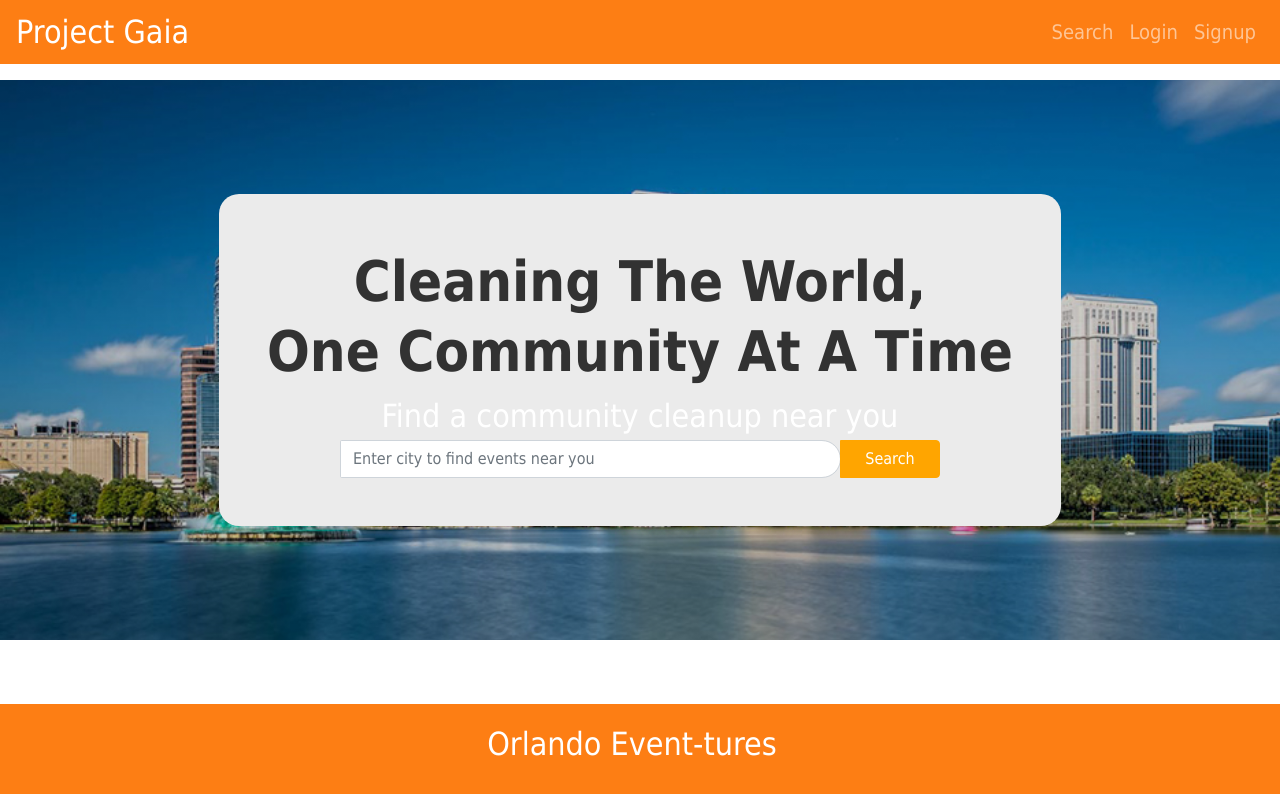
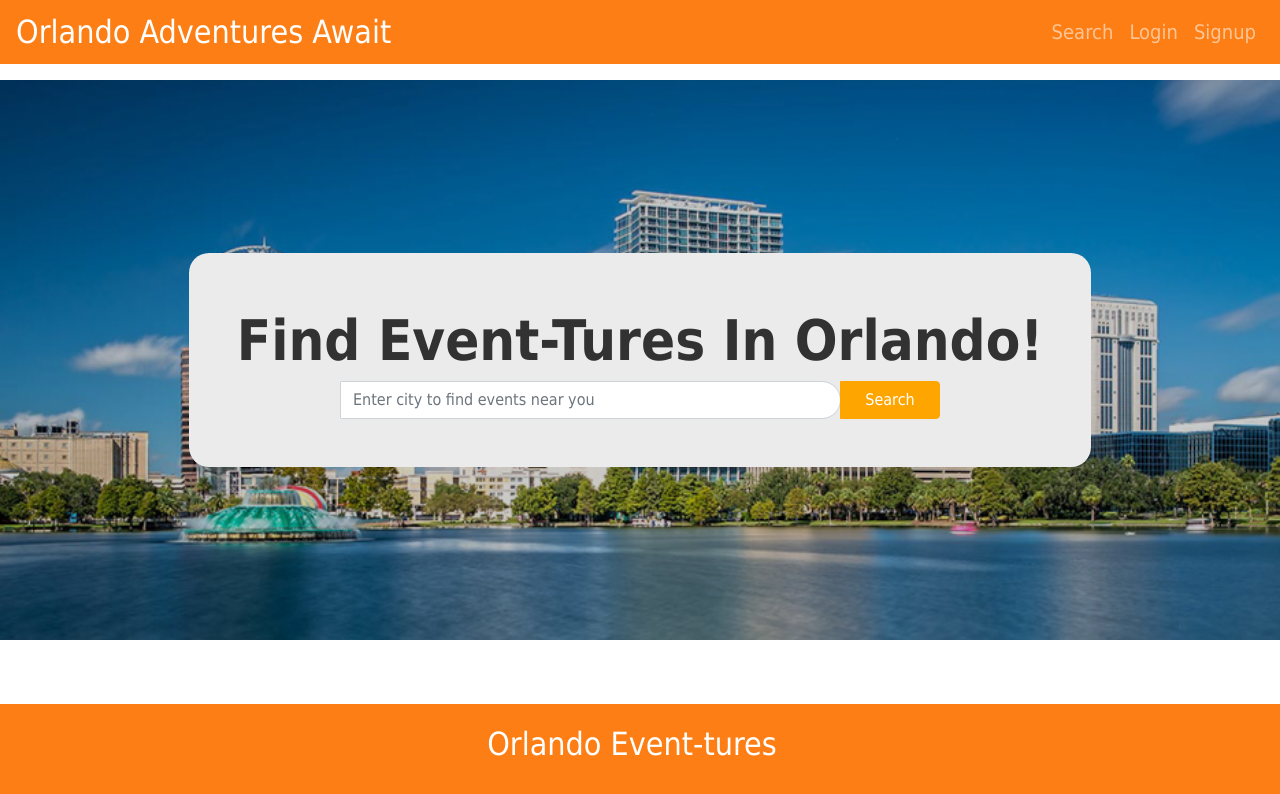
Before and after one commit to kalib-hicks/OrlandoEvent-ture, a React (Create React App) app in the folder client/: page / in a window 1280 px wide. Shown: the top 794 px of the page. Built offline with nearby package versions, Linux system fonts and the light colour scheme; a web font is replaced by a local one.

Commit message:
troubleshooting

```diff
--- a/client/src/components/Header/index.js
+++ b/client/src/components/Header/index.js
@@ -10,14 +10,14 @@ const Header = () => {
 
     return(
         <Navbar variant='dark' expand="lg" className='d-flex justify-content-between px-3'>
-            <Navbar.Brand href="/">Project Gaia</Navbar.Brand>
+            <Navbar.Brand href="/">Orlando Adventures Await</Navbar.Brand>
             <Navbar.Toggle aria-controls="basic-navbar-nav" />
             <Navbar.Collapse id="basic-navbar-nav" className="justify-content-end">
                 <Nav>
                     <Nav.Link href="/">Search</Nav.Link>
                     {Auth.loggedIn() ? (
                         <>
-                            <Nav.Link href="/profile">Profile</Nav.Link>
+                            <Nav.Link href="/profile">Your Events</Nav.Link>
                             <Nav.Link href="/create-event">Create Event</Nav.Link>
                             <Nav.Link href="/" onClick={logout}>Logout</Nav.Link>
                         </>
--- a/client/src/components/Search/index.js
+++ b/client/src/components/Search/index.js
@@ -20,8 +20,8 @@ const Search = () => {
         <Jumbotron className='mb-5'>
             <Container id='search' className='d-flex flex-column justify-content-center align-items-center' fluid>
                 <div>
-                    <h2>cleaning the world,<br /> one community at a time</h2>
-                    <p>Find a community cleanup near you</p>
+                    <h2>Find Event-tures in Orlando!</h2>
+
                     <Form onSubmit={handleSearchSubmit}>
                         <InputGroup className='d-flex justify-content-center'>
                             <FormControl
--- a/client/src/pages/CreateEvent.js
+++ b/client/src/pages/CreateEvent.js
@@ -66,7 +66,7 @@ const CreateEvent = () => {
   if (!Auth.loggedIn()) {
     return (
       <h3 style={{ color: 'black', textAlign: 'center' }}>
-          You need to be logged in to see this page. Use the navigation links above to sign up or log in!
+          Please login to view
       </h3>
     );
   };
@@ -75,9 +75,7 @@ const CreateEvent = () => {
     <Jumbotron fluid className='m-5'>
       <Container id="create">
         <h1 >Create Event</h1>
-        <p>
-          Fill in the information below to let everyone know you are hosting a clean up!
-        </p>
+
         <Form onSubmit={handleFormSubmit}>
           {/* Event Name */}
           <Form.Group as={Col} >
```
Also changed, not shown: client/src/components/About/index.js (deleted, +0 -16 lines).
